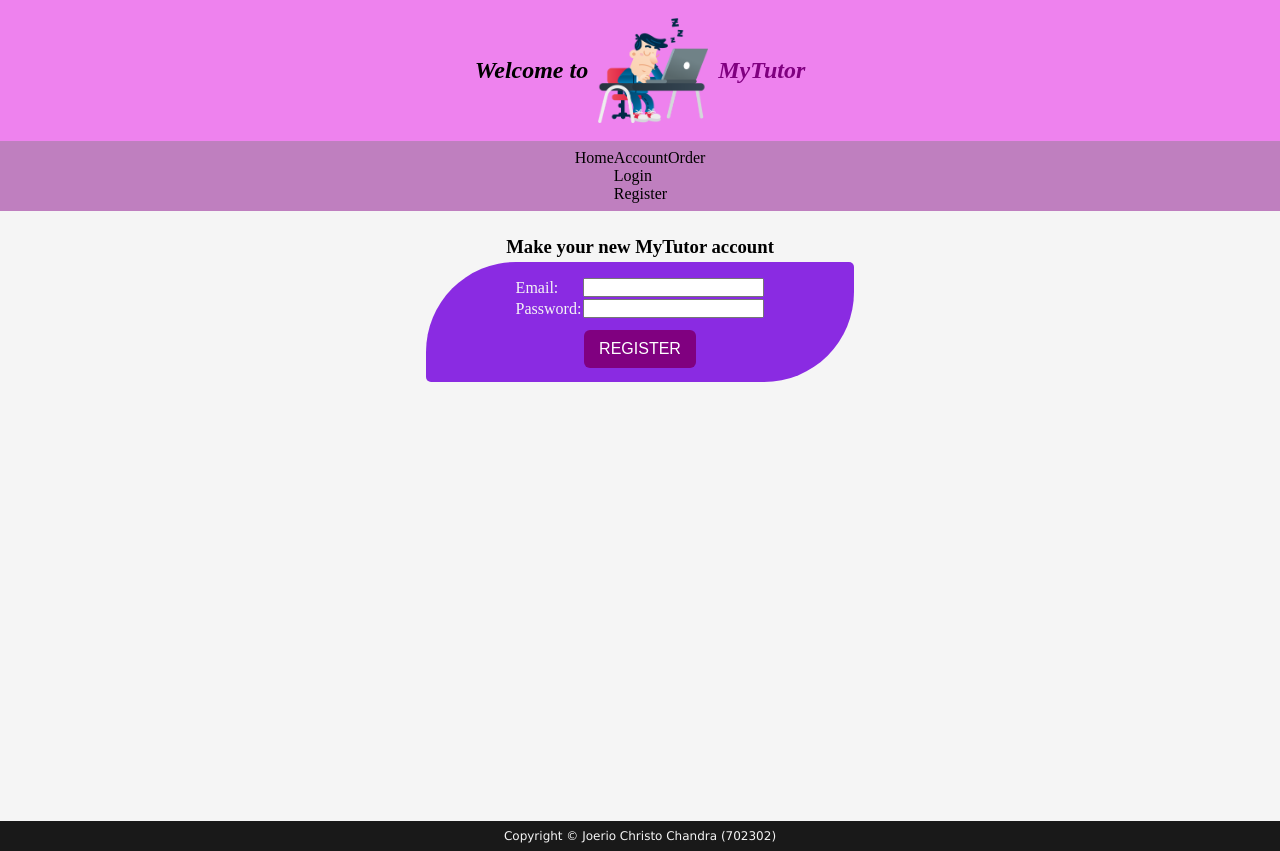
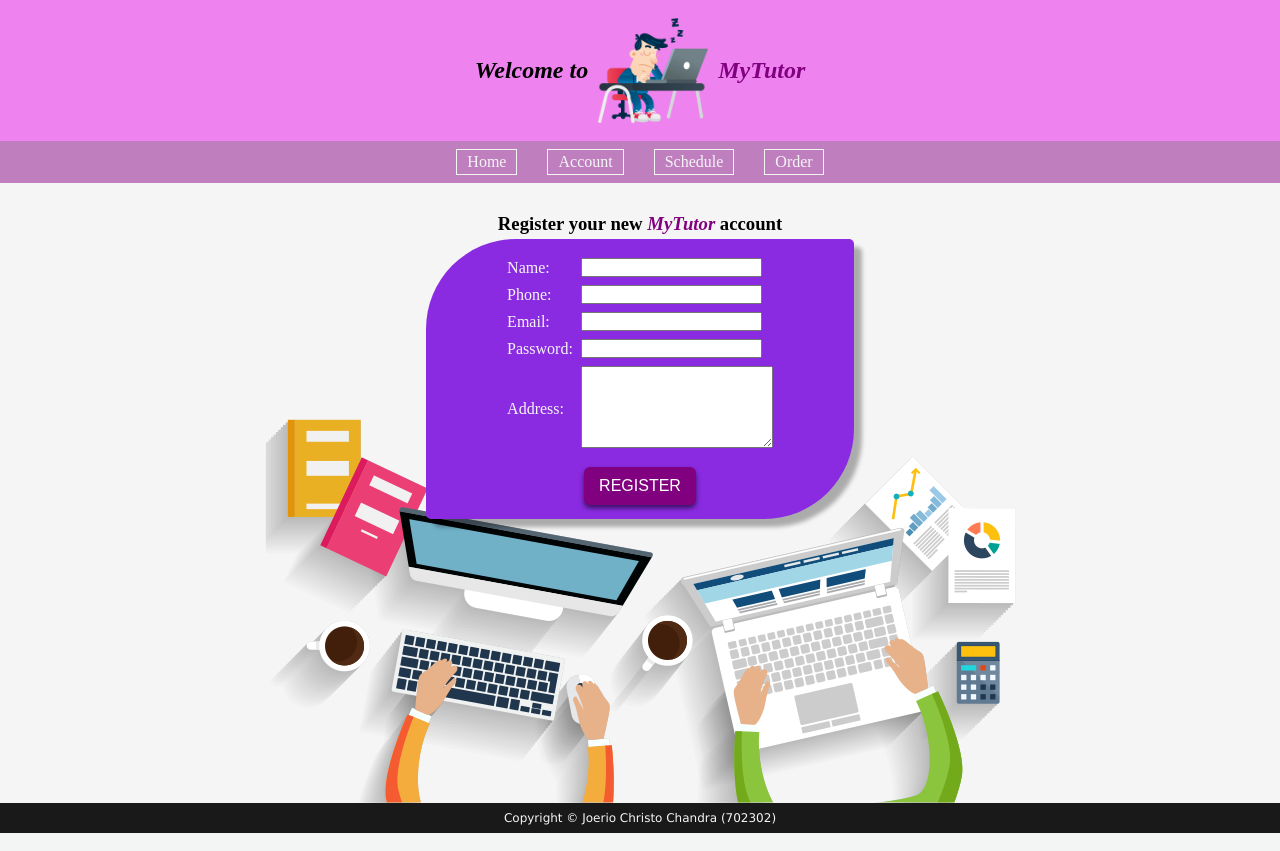
Before and after one commit to keyinvoker/MyTutorWeb, a PHP site: page /html/register.html in a window 1280 px wide. Run offline with PHP 8.4, Linux system fonts and the light colour scheme.

Commit message:
improved the UI

```diff
--- a/css/form.css
+++ b/css/form.css
@@ -2,6 +2,9 @@ main{
     display:flex;
     align-items: center;
     flex-direction: column;
+}
+main p{
+    font-size:18px;
 }
 
 .card{
@@ -12,9 +15,18 @@ main{
     margin:4px;
     display:flex;
     justify-content: center;
+    box-shadow: 8px 8px 4px 0px rgba(0, 0, 0, 0.3);
 }
 table{
     color:whitesmoke;
+}
+table tr td{
+    padding:3px;
+}
+textarea{
+    min-width: 190px;
+    max-width:190px;
+    min-height:80px;
 }
 .form-button{
     margin-top:10px;
@@ -27,4 +39,9 @@ table{
     font-size:16px;
     border-radius:6px;
     cursor:pointer;
+    box-shadow: 0px 3px 5px 0px rgba(0,0,0,0.6);
+    transition: 0.2s ease-in-out;
 }
+.form-button:hover{
+    box-shadow: 0px 3px 5px 0px rgba(0,0,0,0.3);
+}
--- a/css/template.css
+++ b/css/template.css
@@ -23,7 +23,6 @@ header{
 
 nav{
     background-color: rgba(128, 0, 128,50%);
-    color:black;
     padding:8px;
     display:flex;
     justify-content: center;
@@ -33,27 +32,47 @@ nav ul{
     flex-direction: row;
     list-style-type: none;
 }
-nav ul li{
-
-}
-.dropdown{
-
+nav > ul > li{
+    margin-left:15px;
+    margin-right:15px;
+    border: 1px solid whitesmoke;
+    padding: 3px 10px 3px 10px;
 }
 .dropdown-items{
-    display:flex;
-    flex-direction: column;
-    color:brown;
+    display:none;
+    position:absolute;
+    z-index: 1;
+    background-color: violet;
+    padding:0;
+    padding: 3px 10px 3px 10px;
+}
+.dropdown-items a{
+    display: block;
+}
+.dropdown-items a:hover{
+    background-color: whitesmoke;
+    color:violet;
+}
+.dropdown:hover .dropdown-items{
+    display: block;
 }
 a{
     text-decoration: none;
-    color:black;
+    color:whitesmoke;
 }
 
 main{
     height:70vh;
+    padding:30px;
+    display:flex;
     background-color: whitesmoke;
-    padding:25px;
-    display:flex;
+    background-image: url("../assets/images/work-desk.png");
+
+    background-repeat: no-repeat;
+    background-position: center bottom;
+}
+.myTutor{
+    color:purple;
 }
 
 
@@ -65,3 +84,6 @@ footer{
     font-size: 12px;
     font-family:Verdana, Geneva, Tahoma, sans-serif;
 }
+.copyright{
+    text-align: center;
+}
--- a/html/profile.html
+++ b/html/account.html
@@ -45,7 +45,7 @@
             <table>
                 <tr>
                     <td>Name:</td>
-                    <td>name/td>
+                    <td>name</td>
                 </tr>
             </table>
         </div>
--- a/html/register.html
+++ b/html/register.html
@@ -24,28 +24,48 @@
             <li>
                 <a href="./home.html">Home</a>
             </li>
-            <li class="dropdown">Account
+            <li class="dropdown" class="button-active">
+                <a href="#">Account</a>
                 <ul class="dropdown-items">
                     <li>
                         <a href="./login.html">Login</a>
                     </li>
                     <li>
-                        <a href="./register.html">Register</a>
+                        <a href="./register.html" class="button-active">Register</a>
                     </li>
                 </ul>
             </li>
             <li>
-                <a href="" disabled="disabled">Order</a>
+                <a href="#" disabled="disabled">Schedule</a>
+            </li>
+            <li>
+                <a href="#">Order</a>
             </li>
         </ul>
     </nav>
 
 
     <main>
-        <h3>Make your new MyTutor account</h3>
+        <h3>Register your new <span class="myTutor"><b><i>MyTutor</i></b></span> account</h3>
         <div class="card">
             <form action="./profile.html">
                 <table>
+                    <tr>
+                        <td>
+                            <label for="">Name:</label>
+                        </td>
+                        <td>
+                            <input type="text" name="" id="">
+                        </td>
+                    </tr>
+                    <tr>
+                        <td>
+                            <label for="">Phone:</label>
+                        </td>
+                        <td>
+                            <input type="text" name="" id="">
+                        </td>
+                    </tr>
                     <tr>
                         <td>
                             <label for="">Email:</label>
@@ -65,6 +85,14 @@
 
                         </td>
                     </tr>
+                    <tr>
+                        <td>
+                            <label for="">Address:</label>
+                        </td>
+                        <td>
+                            <textarea name="address" id="" cols="20" rows="5"></textarea>
+                        </td>
+                    </tr>
 
                 </table>
                     <center>
@@ -76,9 +104,14 @@
 
 
     <footer>
-        <center>
+
+        <center class="copyright">
+
             Copyright &copy; Joerio Christo Chandra (702302)
         </center>
+
+
+
     </footer>
 </body>
 </html>
```
Also changed, not shown: html/home.html (+7 -3 lines), html/login.html (+8 -4 lines).
